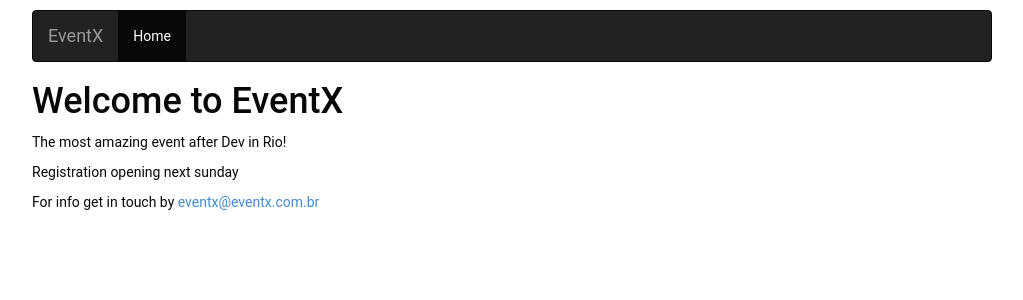
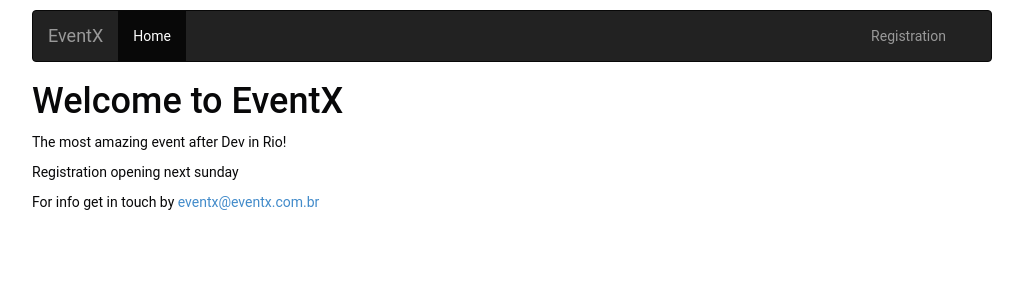
Before and after one commit to adroaldof/eventx, a Django app: page / in a window 1280 px wide. Shown: the top 300 px of the page, without its empty margins (128-1151 px from the left). Run offline with Django 3.2, Linux system fonts and the light colour scheme; some libraries are stand-ins or nearby versions.

Commit message:
Add registration link to base HTML file

```diff
--- a/core/templates/base.html
+++ b/core/templates/base.html
@@ -25,7 +25,11 @@
             <div class="collapse navbar-collapse">
 
               <ul class="nav navbar-nav">
-                <li class="active"><a href="#">{% trans "Home" %}</a></li>
+                <li class="active"><a href="{% url 'home' %}">{% trans "Home" %}</a></li>
+              </ul>
+
+              <ul class="nav navbar-nav pull-right">
+                <li><a href="{% url 'subscribe' %}">{% trans "Registration" %}</a></li>
               </ul>
 
             </div>
```
